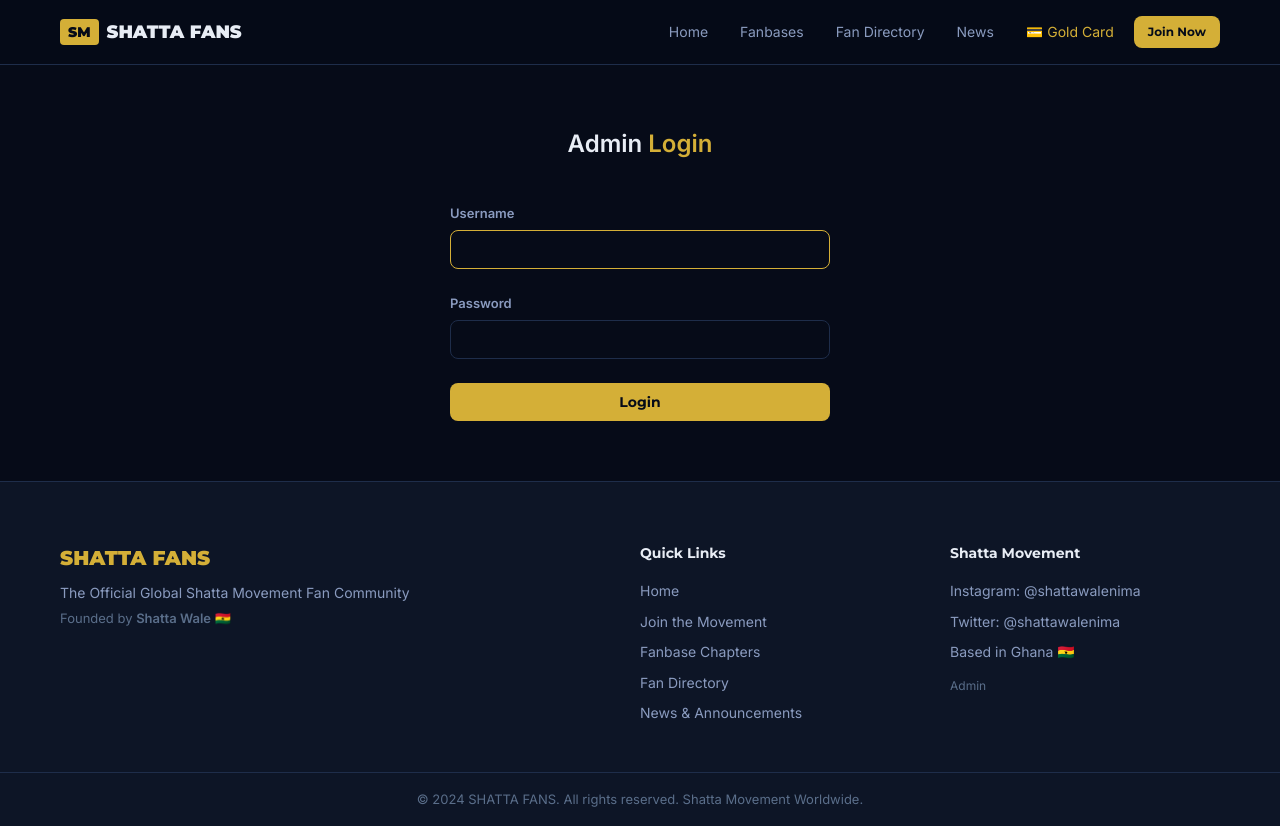
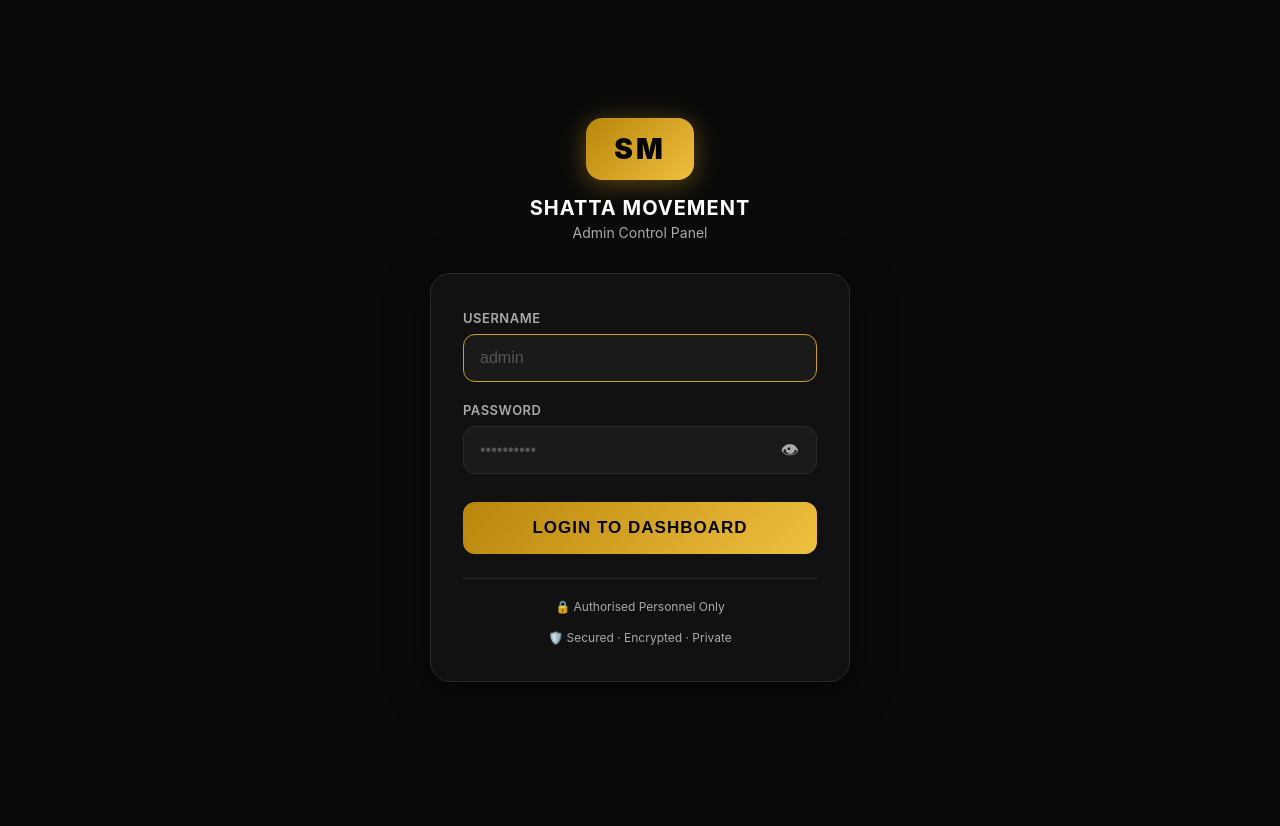
Before and after one commit to rurytiuiuiopi/zynara, a Flask app: template templates/fans/admin/login.html in a window 1280 px wide. After the commit the page ends 682 px from the top, so only its background shows below. Run offline with Flask 3, Linux system fonts and the light colour scheme; the template is opened without the code that fills it, so the values that code supplies are empty.

Commit message:
Refactor admin login page with enhanced structure

```diff
--- a/templates/fans/admin/login.html
+++ b/templates/fans/admin/login.html
@@ -1,23 +1,123 @@
-{% extends "fans/base.html" %}
-{% block title %}Admin Login — SHATTA FANS{% endblock %}
-
-{% block content %}
-<section class="form-section">
-  <div class="container" style="max-width:420px">
-    <div class="form-header">
-      <h2>Admin <span class="gold">Login</span></h2>
-    </div>
-    <form method="POST" class="reg-form">
+<!DOCTYPE html>
+<html lang="en">
+<head>
+  <meta charset="UTF-8"/>
+  <meta name="viewport" content="width=device-width, initial-scale=1.0, maximum-scale=1.0"/>
+  <title>SM Admin — Secure Login</title>
+  <style>
+    *{margin:0;padding:0;box-sizing:border-box}
+    :root{
+      --gold:#d4a017;--gold2:#f0c040;--dark:#0a0a0a;
+      --card:#111111;--border:#2a2a2a;--text:#ffffff;--text2:#aaaaaa;
+    }
+    body{
+      background:var(--dark);min-height:100vh;display:flex;
+      align-items:center;justify-content:center;
+      font-family:-apple-system,BlinkMacSystemFont,'Segoe UI',sans-serif;padding:20px;
+    }
+    .login-wrap{width:100%;max-width:420px;}
+    .brand{text-align:center;margin-bottom:32px;}
+    .brand-badge{
+      display:inline-block;background:linear-gradient(135deg,#b8860b,var(--gold2));
+      color:#000;font-weight:900;font-size:28px;letter-spacing:3px;
+      padding:14px 28px;border-radius:16px;margin-bottom:16px;
+      box-shadow:0 4px 24px rgba(212,160,23,0.4);
+    }
+    .brand h1{color:var(--text);font-size:20px;font-weight:700;letter-spacing:1px;}
+    .brand p{color:var(--text2);font-size:14px;margin-top:4px;}
+    .card{
+      background:var(--card);border:1px solid var(--border);
+      border-radius:20px;padding:36px 32px;box-shadow:0 8px 40px rgba(0,0,0,0.6);
+    }
+    .flash{padding:12px 16px;border-radius:10px;margin-bottom:20px;font-size:14px;font-weight:500;}
+    .flash.error{background:#2d0a0a;color:#ef4444;border:1px solid #7f1d1d;}
+    .flash.success{background:#052e16;color:#22c55e;border:1px solid #14532d;}
+    .form-group{margin-bottom:20px;}
+    .form-group label{
+      display:block;color:var(--text2);font-size:13px;font-weight:600;
+      letter-spacing:0.5px;text-transform:uppercase;margin-bottom:8px;
+    }
+    .input-wrap{position:relative;}
+    .form-control{
+      width:100%;background:#1a1a1a;border:1.5px solid var(--border);
+      border-radius:12px;color:var(--text);font-size:16px;
+      padding:14px 48px 14px 16px;outline:none;
+      transition:border-color .2s;-webkit-appearance:none;
+    }
+    .form-control:focus{border-color:var(--gold);}
+    .form-control::placeholder{color:#555;}
+    .eye-btn{
+      position:absolute;right:14px;top:50%;transform:translateY(-50%);
+      background:none;border:none;color:var(--text2);cursor:pointer;
+      font-size:18px;padding:4px;line-height:1;
+    }
+    .btn-login{
+      width:100%;background:linear-gradient(135deg,#b8860b,var(--gold2));
+      color:#000;border:none;border-radius:12px;font-size:17px;
+      font-weight:800;letter-spacing:1px;padding:16px;cursor:pointer;
+      margin-top:8px;transition:opacity .2s,transform .1s;
+      -webkit-tap-highlight-color:transparent;
+    }
+    .btn-login:active{opacity:.85;transform:scale(.98);}
+    .divider{
+      text-align:center;color:var(--text2);font-size:12px;
+      margin:24px 0 0;padding-top:20px;border-top:1px solid var(--border);
+    }
+    .secure-note{
+      display:flex;align-items:center;justify-content:center;
+      gap:6px;color:var(--text2);font-size:12px;margin-top:16px;
+    }
+    @media(max-width:480px){
+      .card{padding:28px 20px;}
+      .brand-badge{font-size:24px;padding:12px 22px;}
+    }
+  </style>
+</head>
+<body>
+<div class="login-wrap">
+  <div class="brand">
+    <div class="brand-badge">SM</div>
+    <h1>SHATTA MOVEMENT</h1>
+    <p>Admin Control Panel</p>
+  </div>
+  <div class="card">
+    {% with messages = get_flashed_messages(with_categories=true) %}
+      {% for cat, msg in messages %}
+        <div class="flash {{ cat }}">{{ msg }}</div>
+      {% endfor %}
+    {% endwith %}
+    <form method="POST" autocomplete="on">
+      <input type="hidden" name="_csrf" value="{{ csrf_token() }}"/>
       <div class="form-group">
         <label>Username</label>
-        <input type="text" name="username" class="form-control" required autofocus/>
+        <div class="input-wrap">
+          <input type="text" name="username" class="form-control" placeholder="admin"
+            required autofocus autocomplete="username"/>
+        </div>
       </div>
       <div class="form-group">
         <label>Password</label>
-        <input type="password" name="password" class="form-control" required/>
+        <div class="input-wrap">
+          <input type="password" name="password" id="pw" class="form-control"
+            placeholder="••••••••••" required autocomplete="current-password"/>
+          <button type="button" class="eye-btn" onclick="togglePw()" aria-label="Show password">
+            <span id="eye">👁</span>
+          </button>
+        </div>
       </div>
-      <button type="submit" class="btn btn-gold btn-block">Login</button>
+      <button type="submit" class="btn-login">LOGIN TO DASHBOARD</button>
     </form>
+    <div class="divider">🔒 Authorised Personnel Only</div>
+    <div class="secure-note"><span>🛡️ Secured · Encrypted · Private</span></div>
   </div>
-</section>
-{% endblock %}
+</div>
+<script>
+function togglePw(){
+  var f=document.getElementById('pw');
+  var e=document.getElementById('eye');
+  if(f.type==='password'){f.type='text';e.textContent='🙈';}
+  else{f.type='password';e.textContent='👁';}
+}
+</script>
+</body>
+</html>
```
